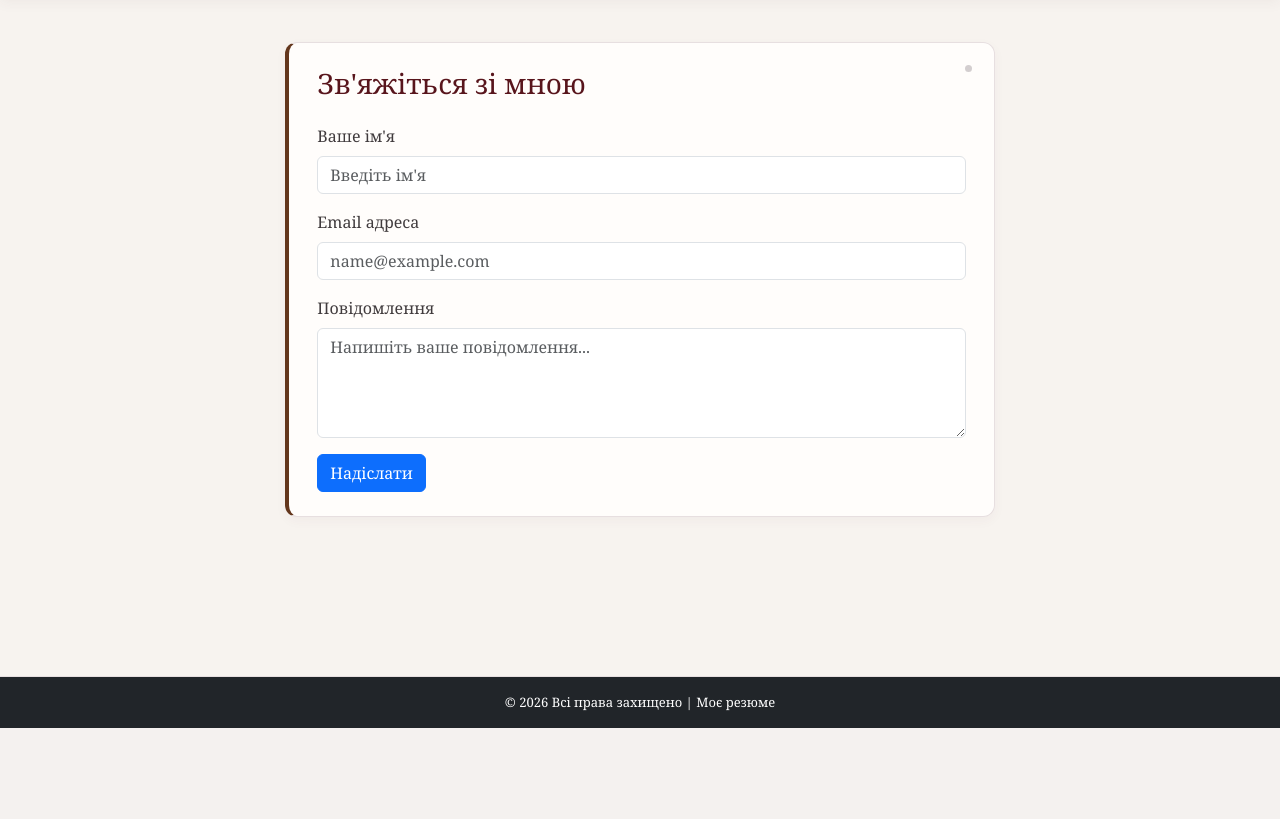
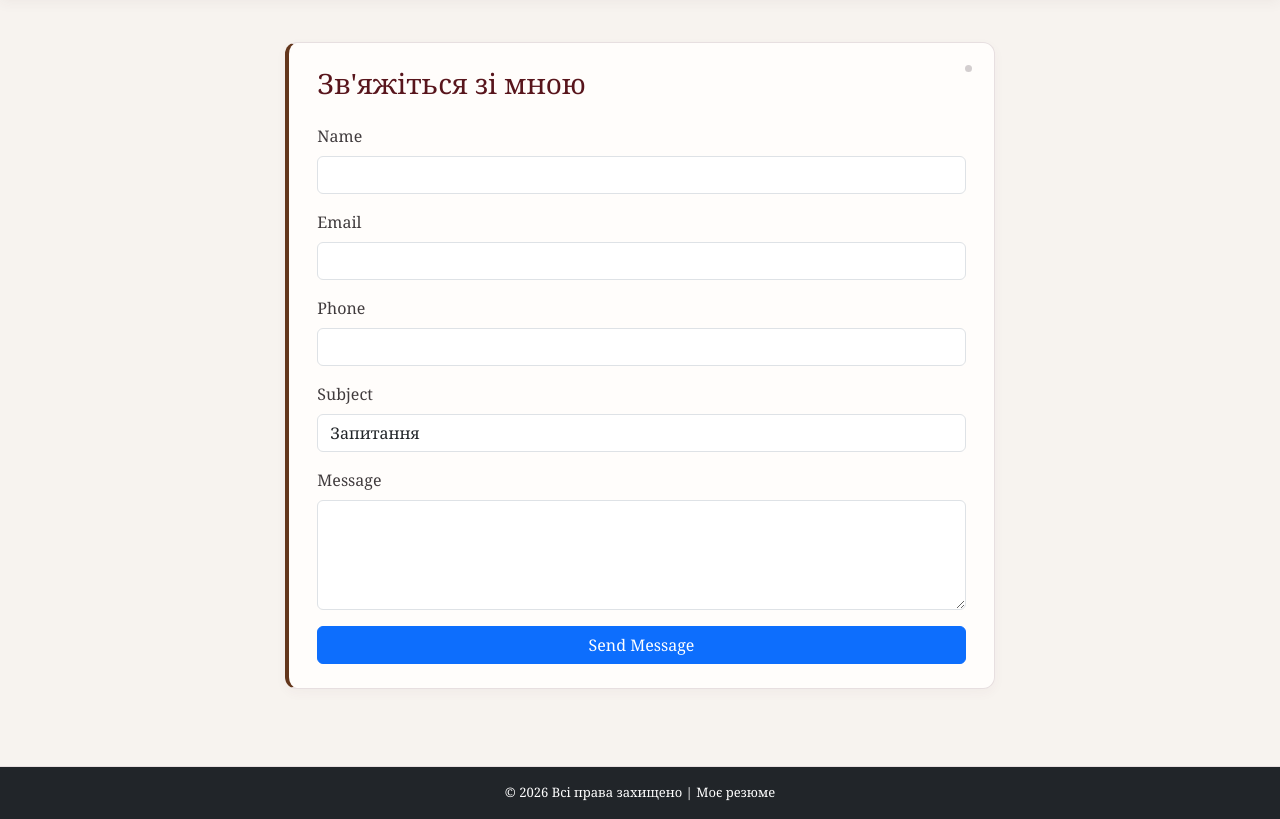
Before and after one commit to dianazubik/flask-app-lab., a Flask app: page /contacts in a window 1280 px wide. Shown: the part 72-891 px from the top of the page. Before the commit the page ends 800 px from the top, so only its background shows below. Run offline with Flask 3, Linux system fonts and the light colour scheme; some libraries are stand-ins or nearby versions.

Commit message:
feat: add Flask-WTF contact form

```diff
--- /dev/null
+++ b/app/forms.py
@@ -0,0 +1,52 @@
+
+from flask_wtf import FlaskForm
+from wtforms import StringField, SelectField, TextAreaField, SubmitField
+from wtforms.validators import DataRequired, Email, Length, Regexp
+
+
+class ContactForm(FlaskForm):
+    name = StringField(
+        "Name",
+        validators=[
+            DataRequired(message="Введіть ім'я"),
+            Length(min=4, max=10, message="Ім'я має містити від 4 до 10 символів")
+        ]
+    )
+
+    email = StringField(
+        "Email",
+        validators=[
+            DataRequired(message="Введіть email"),
+            Email(message="Введіть правильну email-адресу")
+        ]
+    )
+
+    phone = StringField(
+        "Phone",
+        validators=[
+            Regexp(
+                r"^\+380\d{9}$",
+                message="Формат телефону: +380XXXXXXXXX"
+            )
+        ]
+    )
+
+    subject = SelectField(
+        "Subject",
+        choices=[
+            ("question", "Запитання"),
+            ("cooperation", "Співпраця"),
+            ("other", "Інше")
+        ],
+        validators=[DataRequired(message="Оберіть тему")]
+    )
+
+    message = TextAreaField(
+        "Message",
+        validators=[
+            DataRequired(message="Введіть повідомлення"),
+            Length(max=500, message="Максимум 500 символів")
+        ]
+    )
+
+    submit = SubmitField("Send Message")
--- a/app/templates/contacts.html
+++ b/app/templates/contacts.html
@@ -1,25 +1,25 @@
+
 {% extends 'base.html' %}
+{% from 'macros/render_field.html' import render_field %}
 
 {% block content %}
 <div class="row justify-content-center">
     <div class="col-md-8">
         <section>
-            <h1 class="h3 text-danger-emphasis mb-4">Зв'яжіться зі мною</h1>
+            <h1 class="h3 text-danger-emphasis mb-4">
+                Зв'яжіться зі мною
+            </h1>
 
-            <form action="#" method="post" onsubmit="event.preventDefault(); alert('Повідомлення (заглушка) відправлено!');">
-                <div class="mb-3">
-                    <label for="name" class="form-label">Ваше ім'я</label>
-                    <input type="text" class="form-control" id="name" placeholder="Введіть ім'я" required>
-                </div>
-                <div class="mb-3">
-                    <label for="email" class="form-label">Email адреса</label>
-                    <input type="email" class="form-control" id="email" placeholder="name@example.com" required>
-                </div>
-                <div class="mb-3">
-                    <label for="message" class="form-label">Повідомлення</label>
-                    <textarea class="form-control" id="message" rows="4" placeholder="Напишіть ваше повідомлення..." required></textarea>
-                </div>
-                <button type="submit" class="btn btn-primary ">Надіслати</button>
+            <form method="POST">
+                {{ form.hidden_tag() }}
+
+                {{ render_field(form.name) }}
+                {{ render_field(form.email) }}
+                {{ render_field(form.phone) }}
+                {{ render_field(form.subject) }}
+                {{ render_field(form.message) }}
+
+                {{ form.submit(class="btn btn-primary w-100") }}
             </form>
         </section>
     </div>
--- /dev/null
+++ b/app/templates/macros/render_field.html
@@ -0,0 +1,20 @@
+
+{% macro render_field(field, class_name="form-control") %}
+<div class="mb-3">
+    {{ field.label(class="form-label") }}
+
+    {% if field.type == "TextAreaField" %}
+        {{ field(class=class_name, rows=4) }}
+    {% else %}
+        {{ field(class=class_name) }}
+    {% endif %}
+
+    {% if field.errors %}
+        <ul class="text-danger small mt-1">
+            {% for error in field.errors %}
+                <li>{{ error }}</li>
+            {% endfor %}
+        </ul>
+    {% endif %}
+</div>
+{% endmacro %}
--- a/app/views.py
+++ b/app/views.py
@@ -1,8 +1,15 @@
-from flask import render_template, request
+import logging
+
+from flask import render_template, request, redirect, url_for, flash
 from . import app
+from .forms import ContactForm
 
-
-
+logging.basicConfig(
+    filename="contact.log",
+    level=logging.INFO,
+    format="%(asctime)s - %(levelname)s - %(message)s",
+    encoding="utf-8"
+)
 
 @app.route('/')
 @app.route('/resume')
@@ -75,9 +82,38 @@ def resume():
     )
 
 
-@app.route('/contacts')
+
+@app.route('/contact', methods=['GET', 'POST'])
+@app.route('/contacts', methods=['GET', 'POST'])
 def contacts():
-    return render_template('contacts.html', title="Контакти")
+    form = ContactForm()
+
+    if form.validate_on_submit():
+        try:
+            logging.info(
+                "Contact form submitted: name=%s, email=%s, "
+                "phone=%s, subject=%s, message=%s",
+                form.name.data,
+                form.email.data,
+                form.phone.data,
+                form.subject.data,
+                form.message.data
+            )
+
+            flash("Повідомлення успішно відправлено!", "success")
+            return redirect(url_for("contacts"))
+
+        except Exception:
+            logging.exception("Error while processing contact form")
+            flash("Не вдалося обробити повідомлення.", "danger")
+            return redirect(url_for("contacts"))
+
+    return render_template(
+        "contacts.html",
+        title="Контакти",
+        form=form
+    )
+
 
 @app.route('/homepage')
 def home():
```
